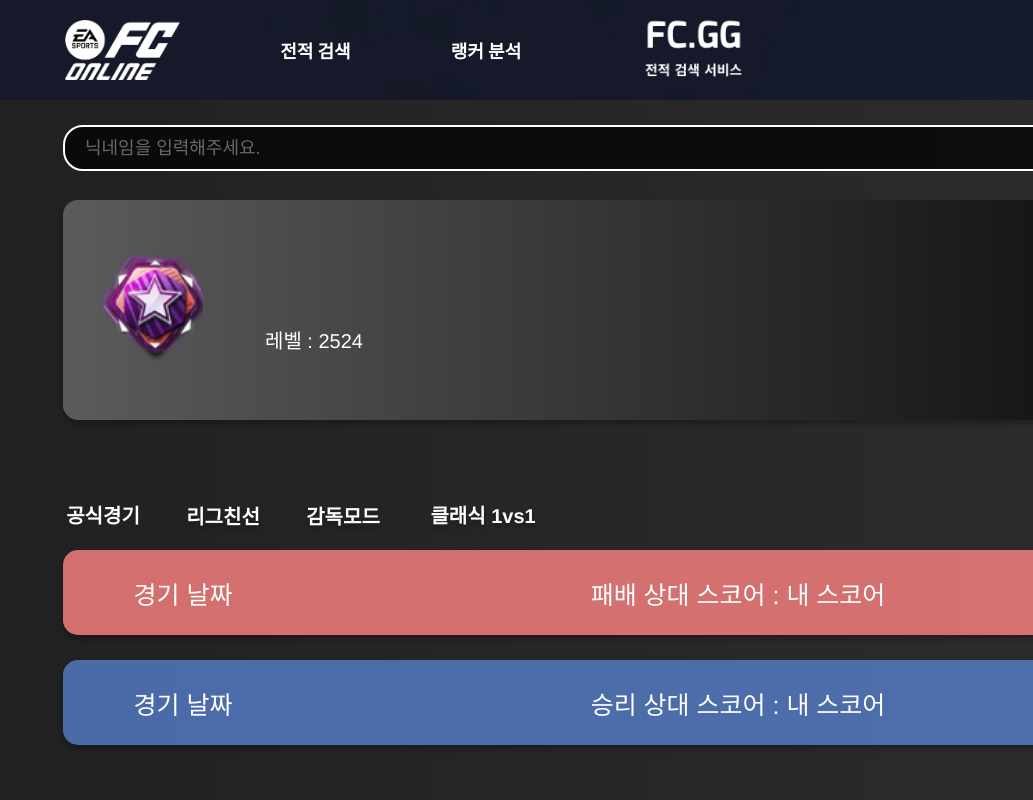
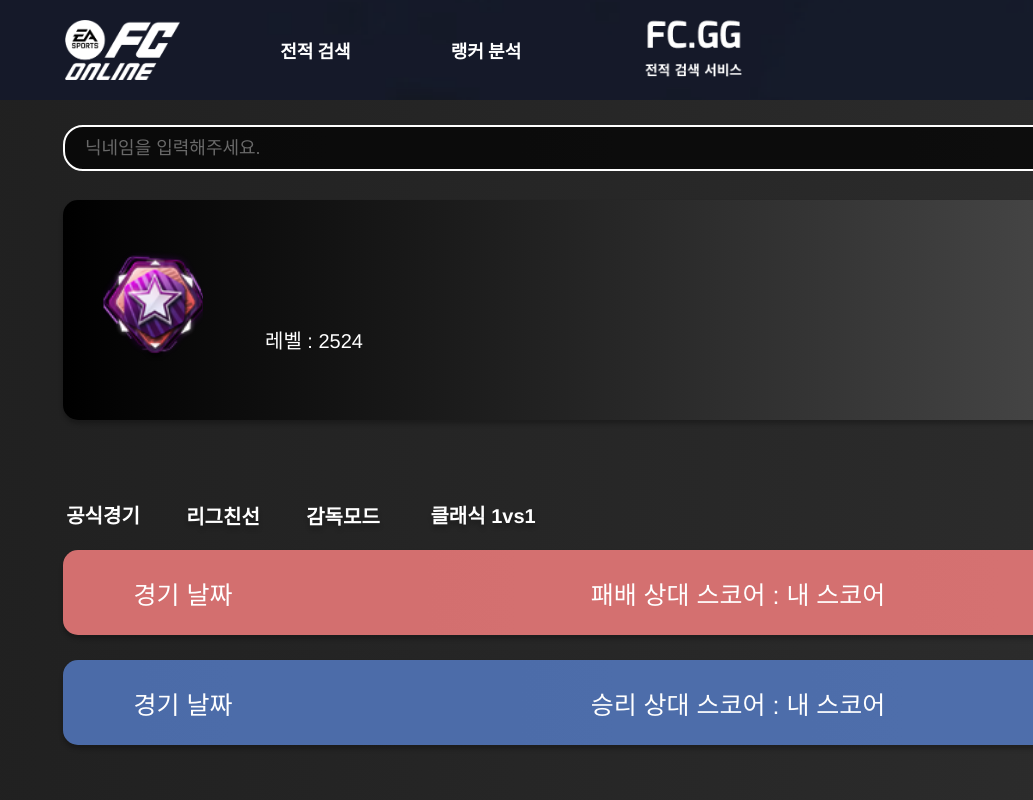
Before and after one commit to kangansoo/FC.gg_Forked, a React (Create React App) app in the folder FC.gg/fc_app/: page /result in a window 1280 px wide. Shown: the top 800 px of the page, without its empty margins (247-1280 px from the left). Built offline with nearby package versions, Linux system fonts and the light colour scheme.

Commit message:
✨ Feat, 반짝반짝

```diff
--- a/FC.gg/fc_app/src/css/Result.css
+++ b/FC.gg/fc_app/src/css/Result.css
@@ -158,8 +158,14 @@
     top: 100px;
     width: 1300px;
     background-image: linear-gradient(to right, #5B5B5B, #000000);
+    animation: colorChange 3s infinite alternate; /* 애니메이션 이름, 시간, 반복 설정 */
   }
 
+@keyframes colorChange {
+    0% {
+        background-image: linear-gradient(to right, #000000, #5B5B5B); /* 시작 색상 */
+    }
+}
   .screen .group-2 {
     height: 212px;
   }
--- a/package.json
+++ b/package.json
@@ -1,5 +1,6 @@
 {
   "dependencies": {
+    "axios": "^1.6.8",
     "react-router-dom": "^6.22.2"
   }
 }
```
Also changed, not shown: 1 other file (tests, documents, lock files or other folders).
